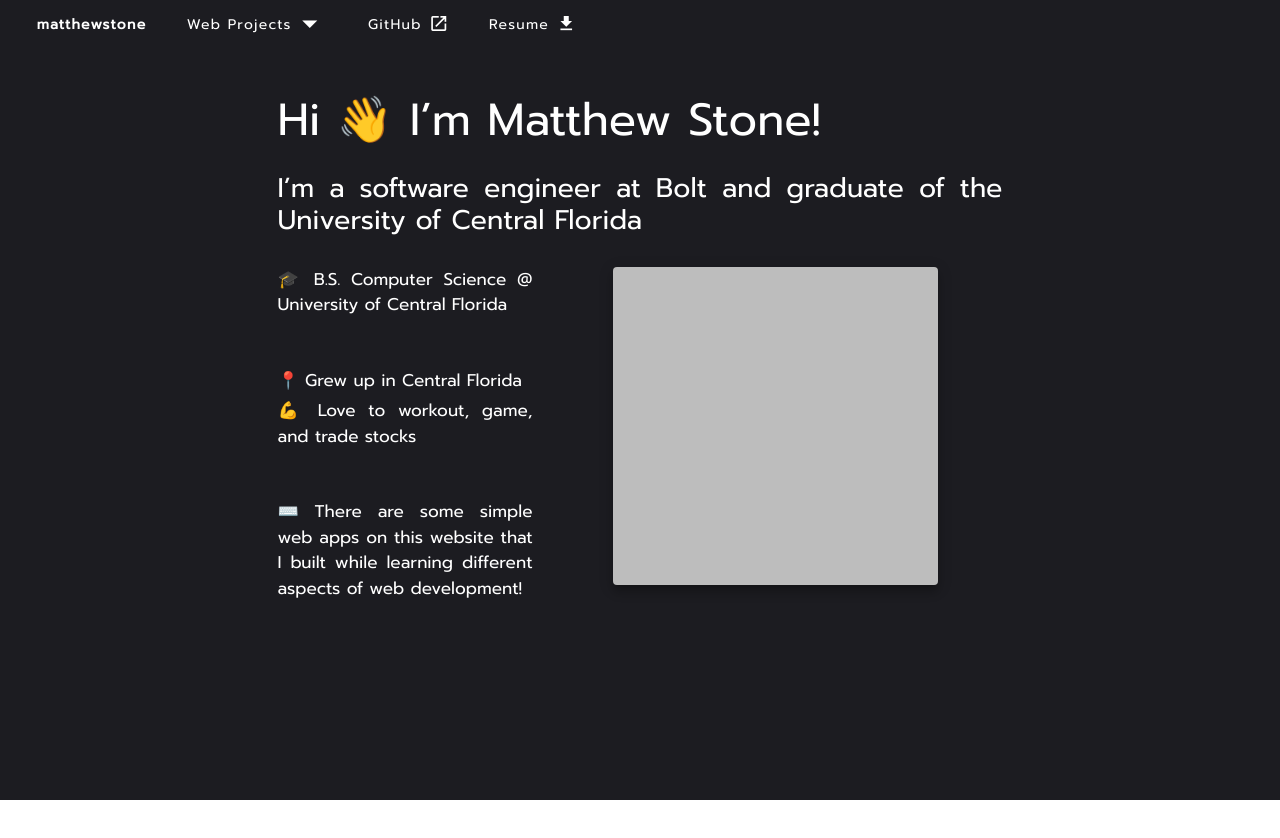
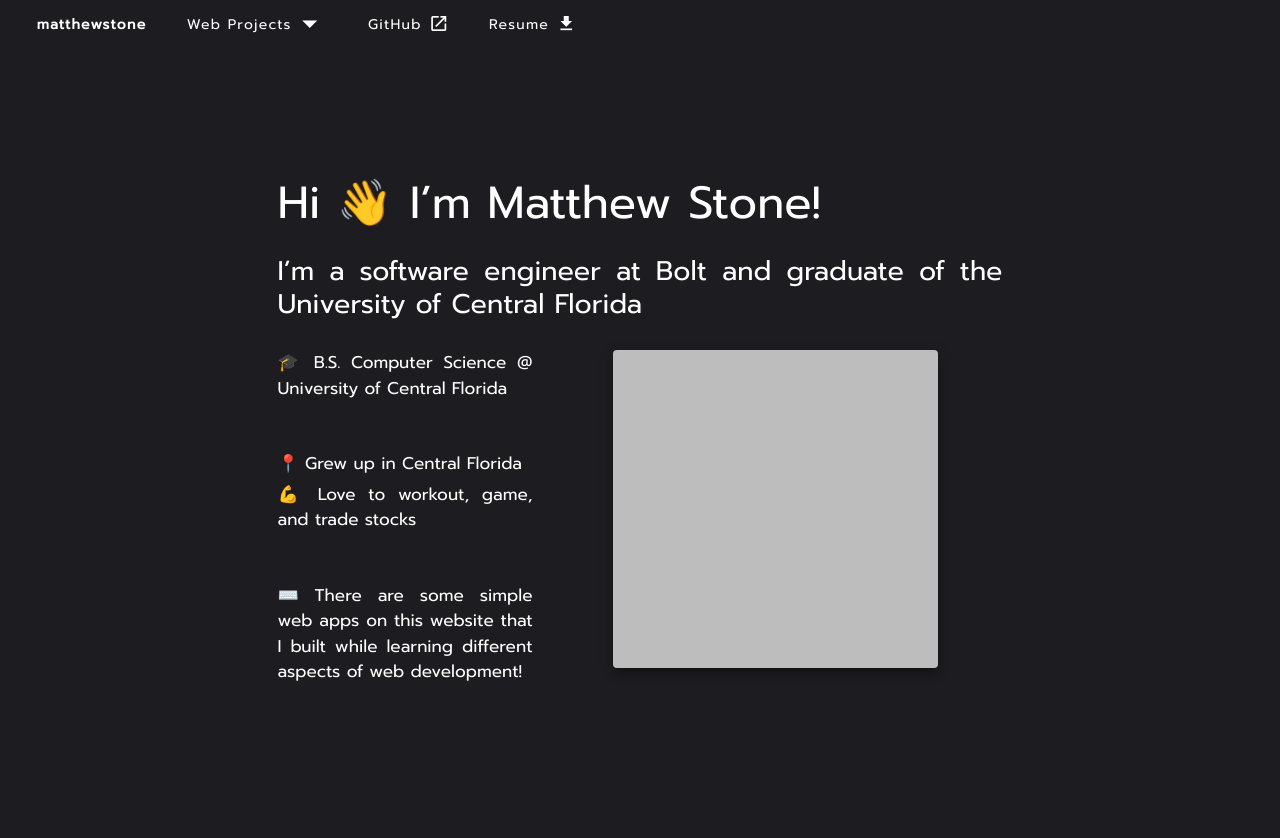
Before and after one commit to MatthewStonee/Personal-Site, a Vue app: page / in a window 1280 px wide. Shown: the top 838 px of the page. Before the commit the page ends 800 px from the top, so only its background shows below. Built offline with nearby package versions, Linux system fonts and the light colour scheme.

Commit message:
center homepage content

```diff
--- a/src/views/Home.vue
+++ b/src/views/Home.vue
@@ -1,6 +1,7 @@
 <template>
   <div class="header">
     <div class="intro">
+      <div>
         <h1>Hi 👋 I’m Matthew Stone!</h1>
         <h2>I’m a software engineer at Bolt and graduate of the University of Central Florida</h2>
       </div>
@@ -26,27 +27,28 @@
         </div>
       </div>
 
-
-
-
+    </div>
   </div>
 
 </template>
 
 <style scoped>
 
-.header {
-  display: block;
+.intro {
   width: 100%;
-  margin: auto;
   padding: 45px;
   max-width: 815px;
   text-align: justify;
   font-family: Prompt, monospace;
 }
 
-.intro {
-  margin: auto;
+.header {
+  display: flex;
+  flex-direction: column;
+  justify-content: center;
+  align-items: center;
+  text-align: center;
+  min-height: 100vh;
 }
 
 h1 {
```
Lines whose indentation alone changed are shown as unchanged.
